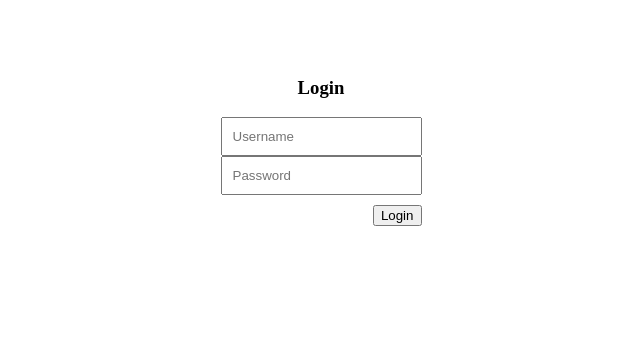
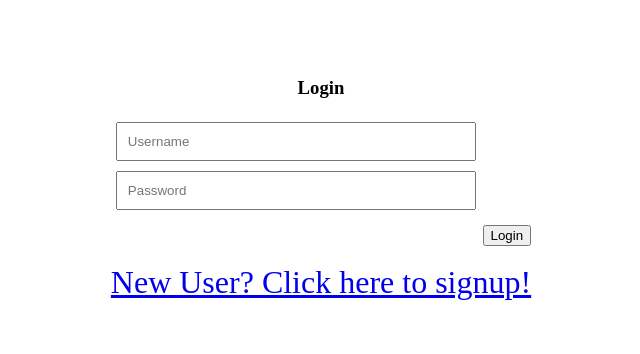
Before and after one commit to DantaeFlowers/memespace, a plain HTML site: page client/login_page/login.html in a window 1280 px wide. Shown: the whole page, without its empty margins (319-959 px from the left). Drawn offline with nearby package versions, Linux system fonts and the light colour scheme.

Commit message:
register link added for signup

```diff
--- a/client/login_page/login.css
+++ b/client/login_page/login.css
@@ -9,6 +9,8 @@ body {
 }
 .input {
     padding: 10px;
+    margin: 5px;
+    width: 80%;
 }
 #login_header {
     display: flex;
@@ -20,3 +22,7 @@ body {
     margin-top: 10px;
     float: right;
 }
+#register_link {
+    float: right;
+    font-size: 4vh;
+}
--- a/client/login_page/login.html
+++ b/client/login_page/login.html
@@ -20,6 +20,8 @@
         <button type="submit" id="login_submit">Login</button>
         <br>
         </form>
+        <br>
+        <a href="./register_page/register.html" id="register_link">New User? Click here to signup!</a>
     </div>
     <!-- <div id = "register_div">
         <h3>Register</h3>
```
